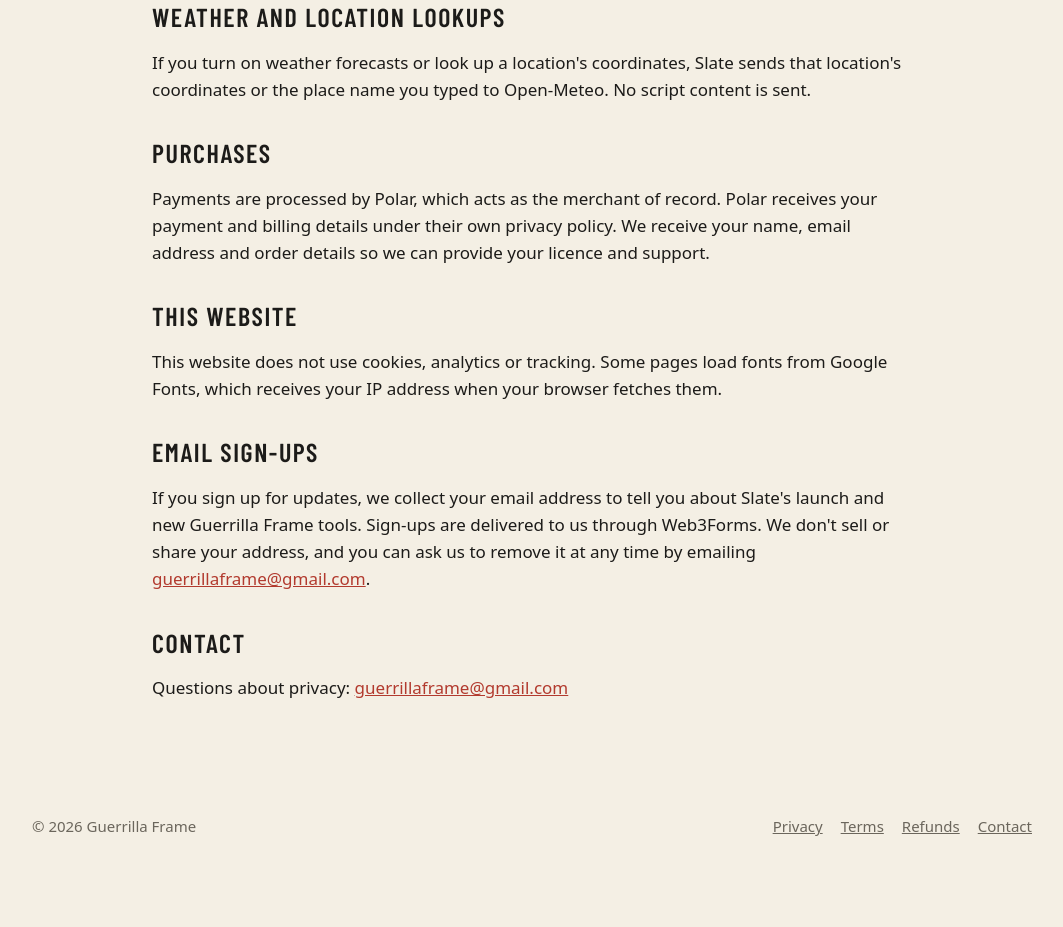
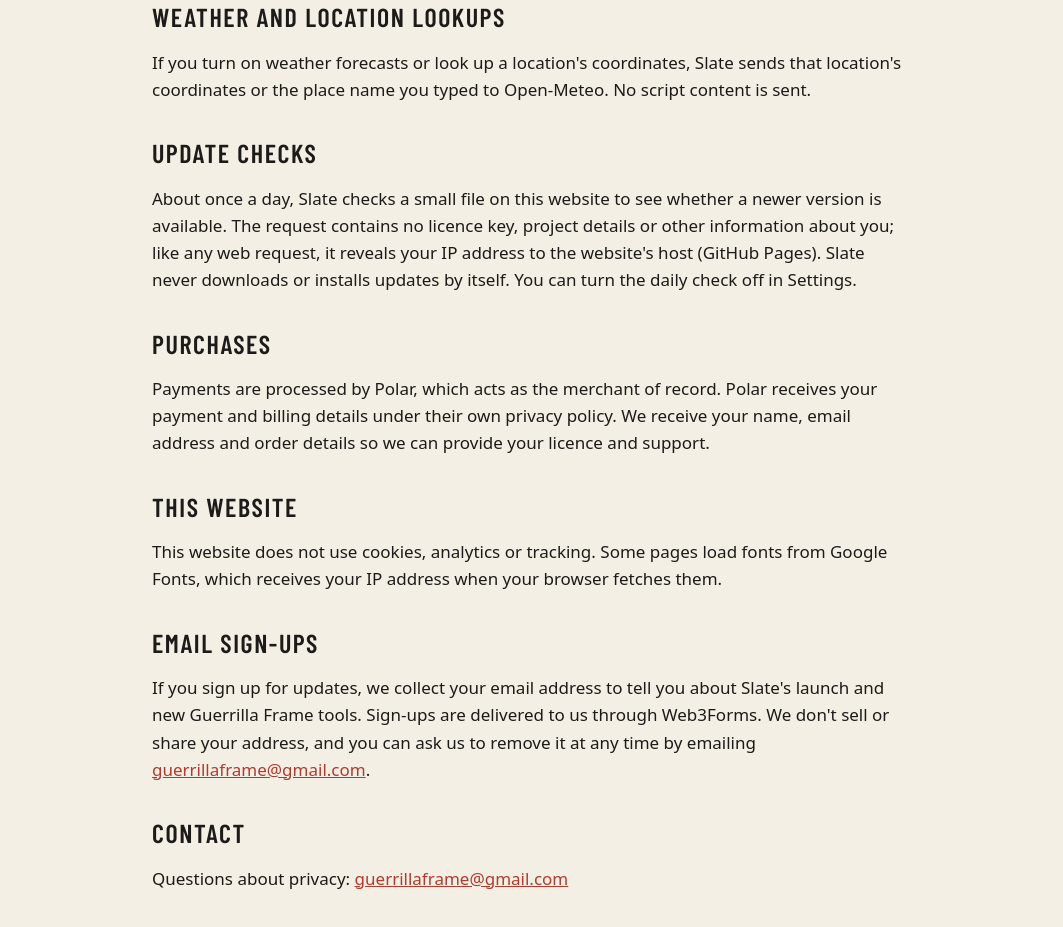
Before and after one commit to aliengunship/guerrillaframe, a plain HTML site: page privacy.html in a window 1280 px wide. Shown: the part 985-1912 px from the top of the page, without its empty margins (108-1171 px from the left). Before the commit the page ends 1871 px from the top, so only its background shows below. Drawn offline with nearby package versions, Linux system fonts and the light colour scheme.

Commit message:
Privacy: describe Slate's update check
Co-Authored-By: Claude Opus 5.5 <noreply@anthropic.com>
Claude-Session: https://claude.ai/code/session_01F2TVC4Wr4UpEmM6xznk9vb

```diff
--- a/privacy.html
+++ b/privacy.html
@@ -34,6 +34,8 @@
 <p>When you activate Slate, your licence key and a name for your computer are sent to our payment provider, Polar, to check the licence. Slate may re-check the licence occasionally when you're online.</p>
 <h2>Weather and location lookups</h2>
 <p>If you turn on weather forecasts or look up a location's coordinates, Slate sends that location's coordinates or the place name you typed to Open-Meteo. No script content is sent.</p>
+<h2>Update checks</h2>
+<p>About once a day, Slate checks a small file on this website to see whether a newer version is available. The request contains no licence key, project details or other information about you; like any web request, it reveals your IP address to the website's host (GitHub Pages). Slate never downloads or installs updates by itself. You can turn the daily check off in Settings.</p>
 <h2>Purchases</h2>
 <p>Payments are processed by Polar, which acts as the merchant of record. Polar receives your payment and billing details under their own privacy policy. We receive your name, email address and order details so we can provide your licence and support.</p>
 <h2>This website</h2>
```
